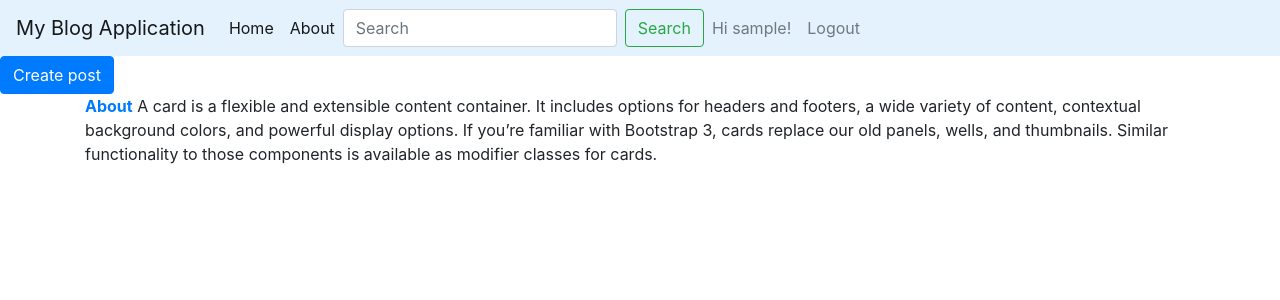
After one commit to datnguyen0126/blog-app, a Django app: page /about/ in a window 1280 px wide. The commit adds this page. Shown: the top 300 px of the page. Run offline with Django 3.2, Linux system fonts and the light colour scheme; the visitor is signed in with stand-in values (Sample User, id 1); some libraries are stand-ins or nearby versions.

Commit message:
fix conflict

```diff
--- a/blog/models.py
+++ b/blog/models.py
@@ -1,12 +1,8 @@
 from django.db import models
 from django.contrib.auth.base_user import AbstractBaseUser, BaseUserManager
 
+
 # Create your models here.
-class Post(models.Model):
-    title = models.CharField(max_length=100)
-    description = models.TextField()
-    date_created = models.DateTimeField(auto_now_add=True)
-    image = models.BinaryField()
 
 class CustomUserManager(BaseUserManager):
     """custom user manager class"""
@@ -34,6 +30,11 @@ class CustomUserManager(BaseUserManager):
 
 class Accounts(AbstractBaseUser):
     username = models.CharField(unique=True, max_length=100)
-
     USERNAME_FIELD = 'username'
     objects = CustomUserManager()
+
+class Post(models.Model):
+    title = models.CharField(max_length=100)
+    description = models.TextField()
+    date_created = models.DateTimeField(auto_now_add=True)
+    image = models.ImageField(upload_to='images/')
--- /dev/null
+++ b/blog/templates/blog/about.html
@@ -0,0 +1,8 @@
+{% extends 'blog/base.html' %}
+{% block content %}
+    <b class="text-primary">About</b>
+    A card is a flexible and extensible content container. It includes options for headers and footers,
+    a wide variety of content, contextual background colors, and powerful display options.
+    If you’re familiar with Bootstrap 3, cards replace our old panels, wells, and thumbnails.
+    Similar functionality to those components is available as modifier classes for cards.
+{% endblock content %}
--- a/blog/templates/blog/base.html
+++ b/blog/templates/blog/base.html
@@ -20,16 +20,17 @@
                     <a class="nav-link" href="{% url 'blog-home' %}">Home</span></a>
                 </li>
                 <li class="nav-item active">
-                    <a class="nav-link" href="{% url 'blog-home' %}">About</a>
+                    <a class="nav-link" href="{% url 'blog-about' %}">About</a>
                 </li>
             </ul>
-            <form class="form-inline my-2 my-lg-0">
-                <input class="form-control mr-sm-2" type="search" placeholder="Search" aria-label="Search">
+            <form class="form-inline my-2 my-lg-0" method="POST">
+                {% csrf_token %}
+                <input class="form-control mr-sm-2" type="search" placeholder="Search" aria-label="Search" name="search">
                 <button class="btn btn-outline-success my-2 my-sm-0" type="submit">Search</button>
             </form>
             <ul class="navbar-nav">
                 {% if user.is_authenticated %}
-                            {% comment %} <a class="nav-item nav-link" href="{% url 'profile' %}">Profile</a> {% endcomment %}
+                    {% comment %} <a class="nav-item nav-link" href="{% url 'profile' %}">Profile</a> {% endcomment %}
                 <li class="nav-item">
                     <span class="nav-item nav-link">Hi {{ user.username }}!</span>
                 </li>
@@ -47,6 +48,7 @@
             </ul>
         </div>
     </nav>
+    <a type="button" class="btn btn-primary" href="{% url 'blog-create-post' %}">Create post</a>
 
     <div class="container">
         {% block content %}
--- a/blog/templates/blog/login.html
+++ b/blog/templates/blog/login.html
@@ -1,7 +1,7 @@
 {% extends "blog/base.html" %}
 {% block content %}
 
-<form method="POST" action="" class="m-3">
+<form method="POST" class="m-3">
     {% csrf_token %}
     <div class="form-group">
         <label>Email address</label>
--- a/blog/templates/blog/register.html
+++ b/blog/templates/blog/register.html
@@ -1,6 +1,6 @@
 {% extends "blog/base.html" %}
 {% block content %}
-<form method="POST" action="." class="form-group m-3">
+<form method="POST" class="form-group m-3">
     {% csrf_token %}
      <div class="form-group">
         <label>Username</label>
@@ -12,7 +12,7 @@
         <input type="password" class="form-control" name="password1">
     </div>
     <div class="form-group">
-        <label>Password</label>
+        <label>Confirm password</label>
         <input type="password" class="form-control" name="password2">
     </div>
     <button type="submit" class="btn btn-primary">Register</button>
--- a/blog/urls.py
+++ b/blog/urls.py
@@ -5,5 +5,9 @@ urlpatterns = [
     path("register/", views.register, name="blog-register"),
     path('login/', views.login, name='blog-login'),
     path('logout/', views.logout, name='blog-logout'),
+    path('blog/create/', views.blog_create, name='blog-create-post'),
+    path('blog/edit/<int:id>/', views.blog_create, name='blog-update-post'),
+    path('blog/delete/<int:id>/', views.blog_delete, name='blog-delete-post'),
+    path('about/', views.about, name='blog-about'),
     path('', views.home, name='blog-home'),
 ]
--- a/blog/views.py
+++ b/blog/views.py
@@ -1,23 +1,55 @@
 from django.shortcuts import render, redirect
-from django.http import HttpRequest
+from django.http import HttpRequest, HttpResponse, HttpResponseRedirect
 from django.contrib.auth.decorators import login_required
 from django.contrib.auth.forms import UserCreationForm
 from django.contrib import messages
 from django.contrib import auth
-from blog.models import Accounts, CustomUserManager
+from blog.models import Accounts, CustomUserManager, Post
+from django.core.files.storage import FileSystemStorage
 
 # Create your views here.
-@login_required
+@login_required(login_url='/login/')
 def home(request):
-    return render(request, 'blog/home.html')
+    posts = None
+    if request.method == "POST":
+        posts = Post.objects.filter(title__contains=request.POST.get("search"))
+    else:
+        posts = Post.objects.all()
+    context = {
+        'posts': posts
+    }
+    return render(request, 'blog/home.html', context)
+
+@login_required(login_url='/login/')
+def about(request):
+
+    return render(request, 'blog/about.html')
+
+@login_required(login_url='/login/')
+def blog_create(request, id=None):
+    if request.method == "POST":
+        post = Post()
+        post.title = request.POST.get('title')
+        post.description = request.POST.get('description')
+        post.image = request.FILES.get('image')
+        post.save()
+        return redirect('blog-home')
+    else:
+        if id:
+            context = {
+                'post': Post.objects.get(id = id)
+            }
+            return render(request, 'blog/blog_create.html', context)
+        else:
+            return render(request, 'blog/blog_create.html')
+
 
 def register(request):
-
     if request.method == "POST":
         if request.POST.get('username') and request.POST.get('password1') and request.POST.get('password2'):
             Accounts.objects.create_user(request.POST.get('username'), request.POST.get('password1'))
             messages.success(request, "New User added!")
-        return render(request, "blog/register.html")
+        return redirect('blog-home')
     else:
         return render(request, 'blog/register.html')
 
@@ -32,7 +64,11 @@ def login(request):
 
         if user is not None:
             auth.login(request, user)
-            return redirect('blog-home')
+            next_url = request.GET.get('next')
+            if next_url:
+                return HttpResponseRedirect(next_url)
+            else:
+                return redirect('blog-home')
 
         else:
             messages.error(request, 'Error wrong username/password')
@@ -43,3 +79,8 @@ def login(request):
 def logout(request):
     auth.logout(request)
     return render(request,'blog/logout.html')
+
+def blog_delete(request, id):
+    post = Post.objects.filter(id=id)
+    post.delete()
+    return redirect('blog-home')
--- a/my_blog/settings.py
+++ b/my_blog/settings.py
@@ -133,3 +133,9 @@ CRISPY_TEMPLATE_PACK="bootstrap4"
 LOGIN_URL = 'login/'
 LOGIN_REDIRECT_URL = '/'
 AUTH_USER_MODEL= "blog.Accounts"
+
+# Base url to serve media files
+MEDIA_URL = '/media/'
+
+# Path where media is stored
+MEDIA_ROOT = os.path.join(BASE_DIR, 'media/')
```
Also changed, not shown: blog/templates/blog/blog_create.html (added, +19 -0 lines), blog/templates/blog/home.html (+14 -1 lines).
